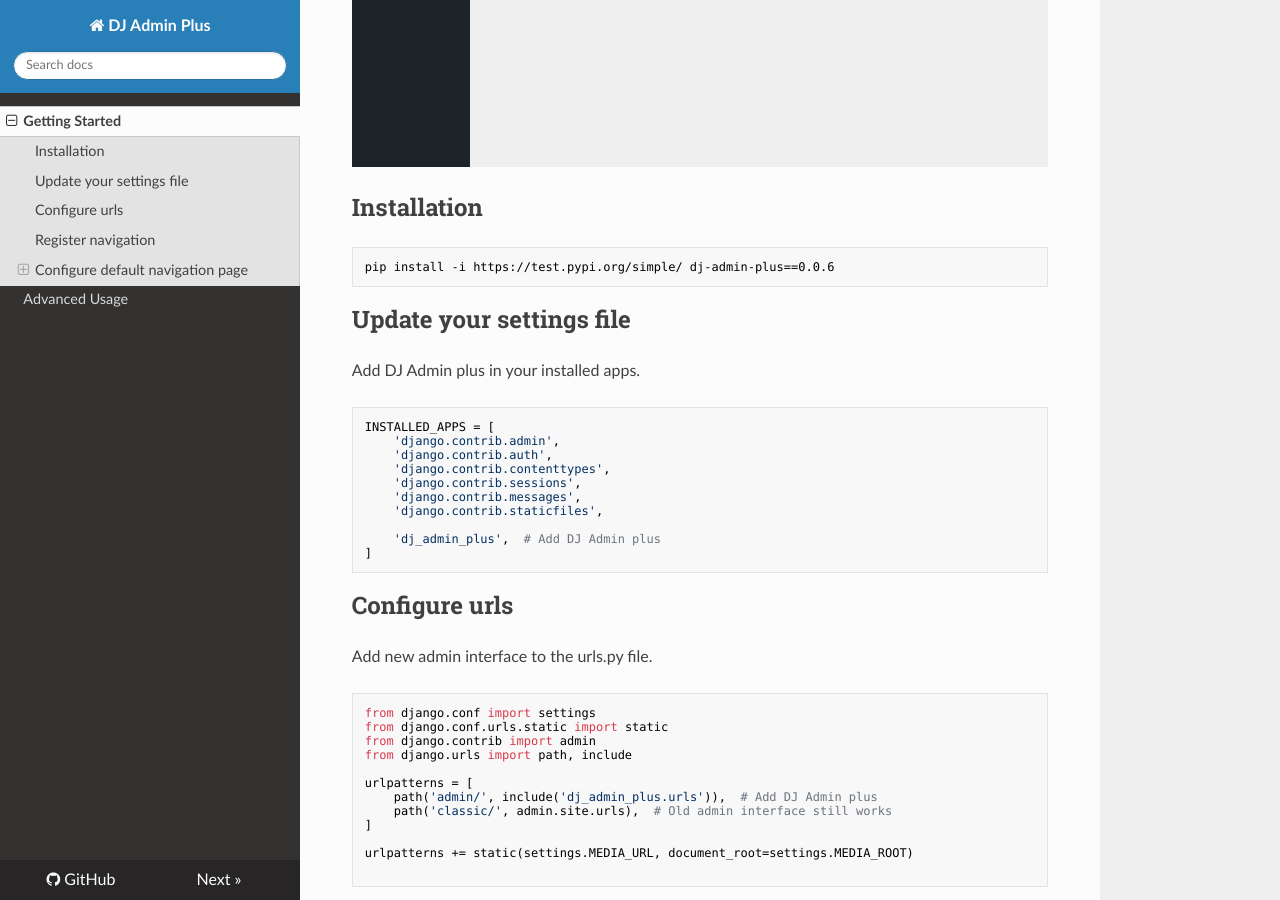
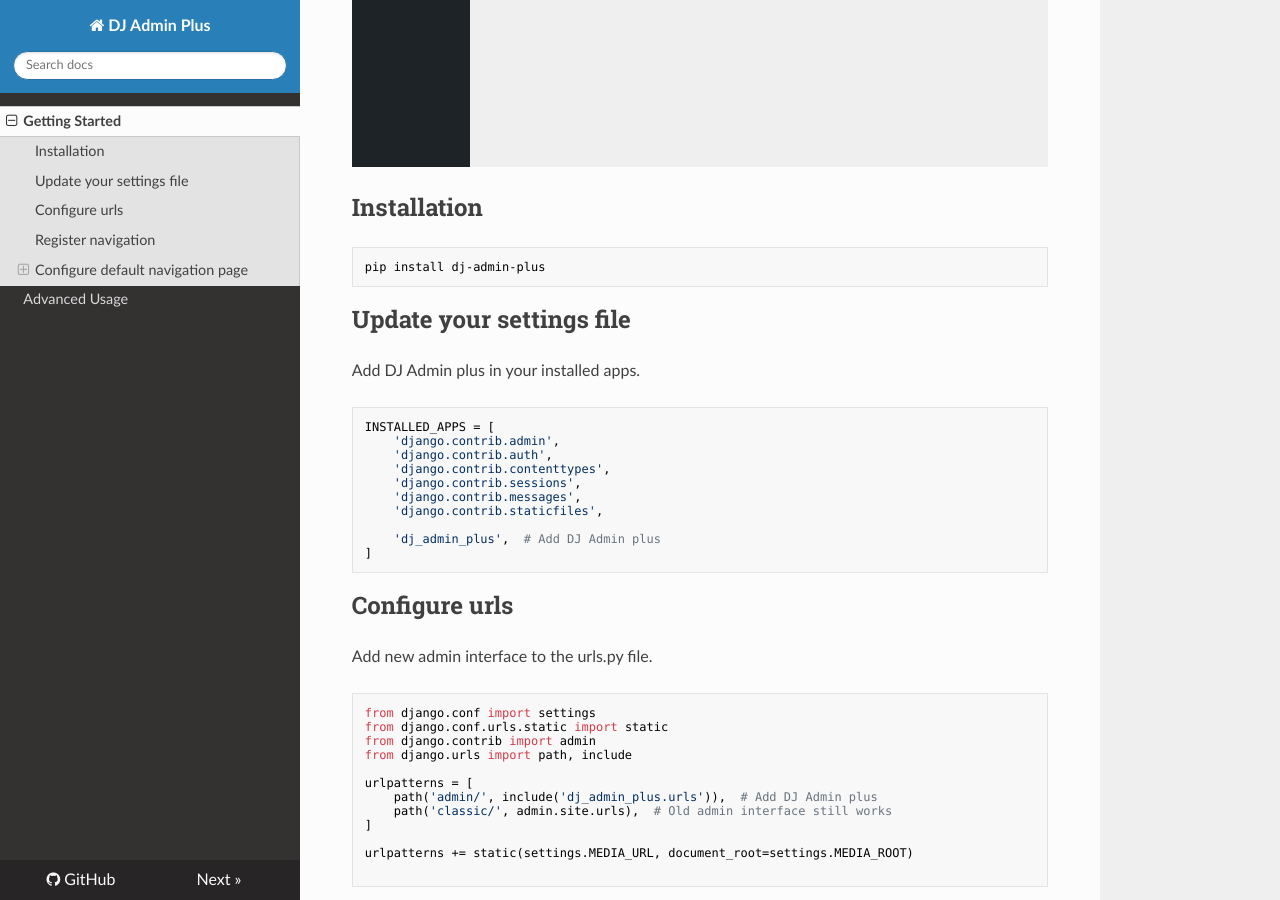
Before and after one commit to tejmagar/dj-admin-plus, an MkDocs documentation site: the page built from docs/README.md, in a window 1280 px wide and 900 px high, scrolled down 436 px. Built offline with MkDocs 1.6.1, drawn with Linux system fonts in a browser that asks for light colours; nearby versions of some CDN libraries.

Commit message:
updated docs

````diff
--- a/docs/README.md
+++ b/docs/README.md
@@ -7,7 +7,7 @@
 ## Installation
 
 ```bash
-pip install -i https://test.pypi.org/simple/ dj-admin-plus==0.0.6
+pip install dj-admin-plus
 ```
 
 ## Update your settings file
````
